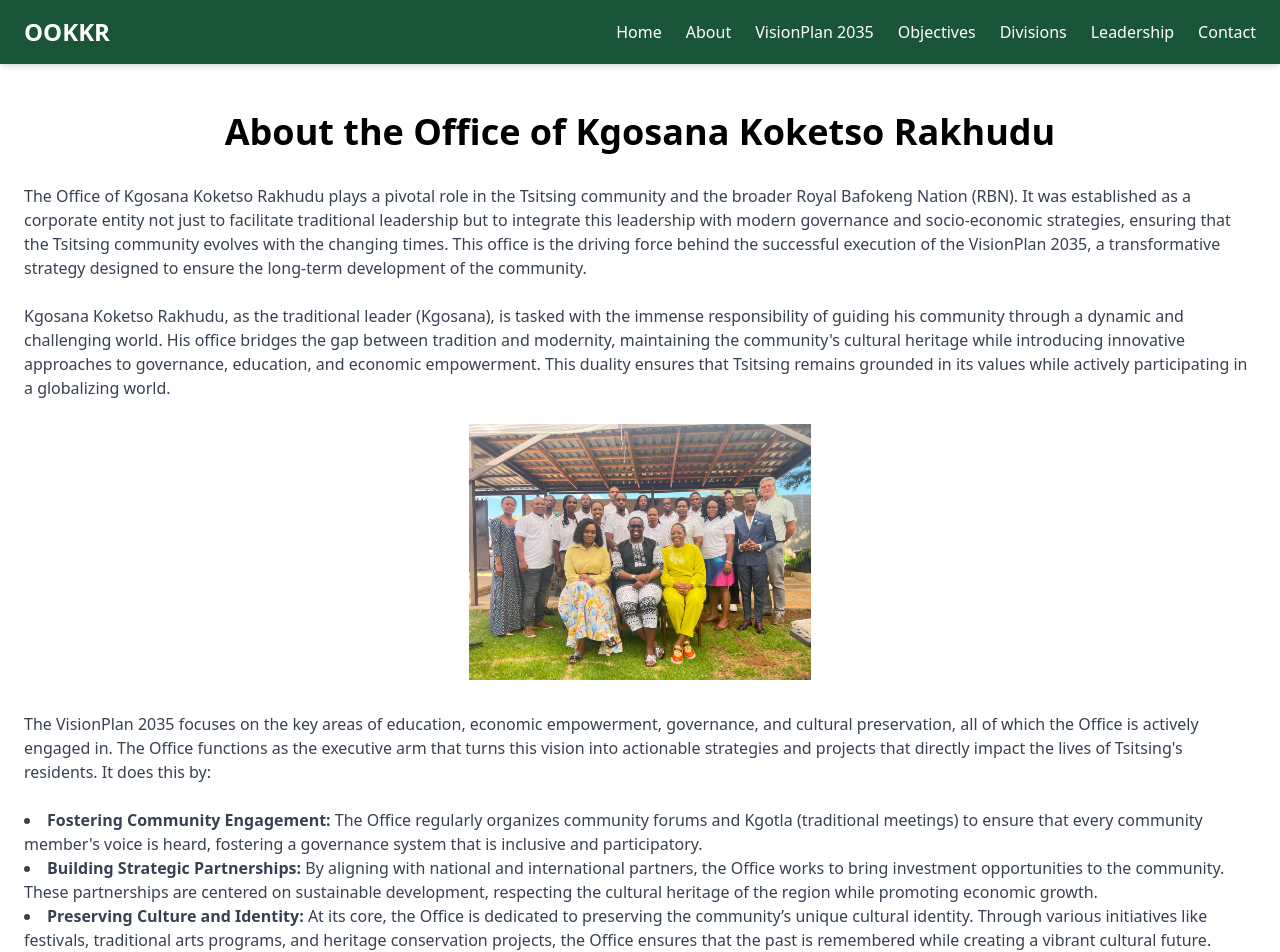
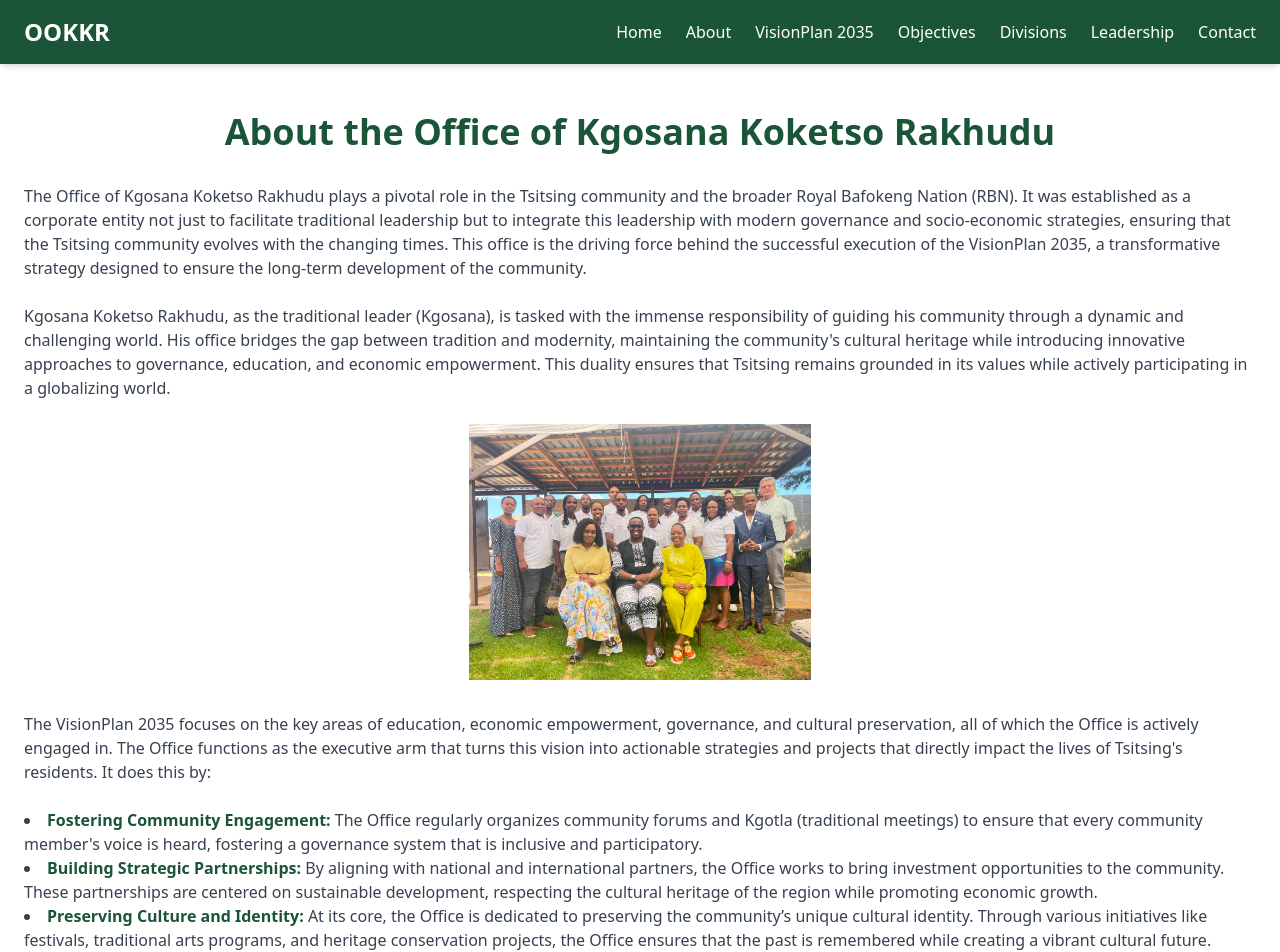
Before and after one commit to Nathilanzi/krf-website, a React (Create React App) app: page /about in a window 1280 px wide. Shown: the top 952 px of the page. Built offline with nearby package versions, Linux system fonts and the light colour scheme.

Commit message:
Refine design:
-Applied to key headings and emphasis text for consistency with the color scheme.
-Updated content layout for readability.
-Made the image style consistent for clarity and added a relevant alt description.

```diff
--- a/src/Components/About.jsx
+++ b/src/Components/About.jsx
@@ -4,7 +4,7 @@ function About() {
   return (
     <div className="container mx-auto px-6 py-12">
       <header className="text-center mb-8">
-        <h1 className="text-4xl font-bold">About the Office of Kgosana Koketso Rakhudu</h1>
+        <h1 className="text-4xl font-bold text-[#1B5538]">About the Office of Kgosana Koketso Rakhudu</h1>
       </header>
 
       <section className="text-left mt-8 text-gray-700">
@@ -14,15 +14,24 @@ function About() {
         <p className="mb-6">
           Kgosana Koketso Rakhudu, as the traditional leader (Kgosana), is tasked with the immense responsibility of guiding his community through a dynamic and challenging world. His office bridges the gap between tradition and modernity, maintaining the community's cultural heritage while introducing innovative approaches to governance, education, and economic empowerment. This duality ensures that Tsitsing remains grounded in its values while actively participating in a globalizing world.
         </p>
-        <img src="/images/Officeofkgosanateams.jpeg" alt="Relevant pic" className="w-full h-64 object-contain mb-8"/>
+        <img src="/images/Officeofkgosanateams.jpeg" alt="Office team" className="w-full h-64 object-contain mb-8"/>
+
         <p className="mb-6">
           The VisionPlan 2035 focuses on the key areas of education, economic empowerment, governance, and cultural preservation, all of which the Office is actively engaged in. The Office functions as the executive arm that turns this vision into actionable strategies and projects that directly impact the lives of Tsitsing's residents. It does this by:
         </p>
-        <ul className="list-disc list-inside mb-6">
-          <li><strong>Fostering Community Engagement:</strong> The Office regularly organizes community forums and Kgotla (traditional meetings) to ensure that every community member's voice is heard, fostering a governance system that is inclusive and participatory.</li>
-          <li><strong>Building Strategic Partnerships:</strong> By aligning with national and international partners, the Office works to bring investment opportunities to the community. These partnerships are centered on sustainable development, respecting the cultural heritage of the region while promoting economic growth.</li>
-          <li><strong>Preserving Culture and Identity:</strong> At its core, the Office is dedicated to preserving the community’s unique cultural identity. Through various initiatives like festivals, traditional arts programs, and heritage conservation projects, the Office ensures that the past is remembered while creating a vibrant cultural future.</li>
+
+        <ul className="list-disc list-inside mb-6 text-gray-700">
+          <li>
+            <strong className="text-[#1B5538]">Fostering Community Engagement:</strong> The Office regularly organizes community forums and Kgotla (traditional meetings) to ensure that every community member's voice is heard, fostering a governance system that is inclusive and participatory.
+          </li>
+          <li>
+            <strong className="text-[#1B5538]">Building Strategic Partnerships:</strong> By aligning with national and international partners, the Office works to bring investment opportunities to the community. These partnerships are centered on sustainable development, respecting the cultural heritage of the region while promoting economic growth.
+          </li>
+          <li>
+            <strong className="text-[#1B5538]">Preserving Culture and Identity:</strong> At its core, the Office is dedicated to preserving the community’s unique cultural identity. Through various initiatives like festivals, traditional arts programs, and heritage conservation projects, the Office ensures that the past is remembered while creating a vibrant cultural future.
+          </li>
         </ul>
+
         <p className="mb-6">
           The Office of Kgosana Koketso Rakhudu is not just an administrative body; it is a symbol of leadership, responsibility, and progressive development, carrying the hopes and aspirations of Tsitsing and the Royal Bafokeng Nation into the future. With its focus on good governance, stewardship of resources, and community empowerment, the Office serves as a beacon for innovative and relevant African leadership in the modern era.
         </p>
```
